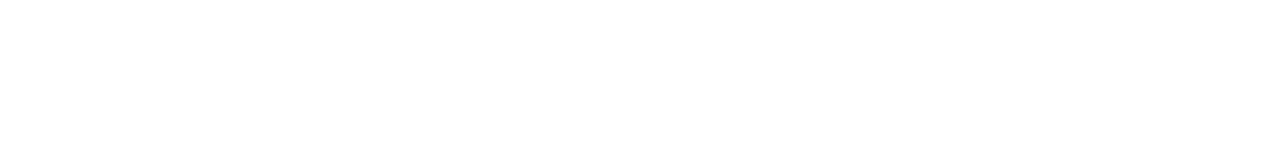
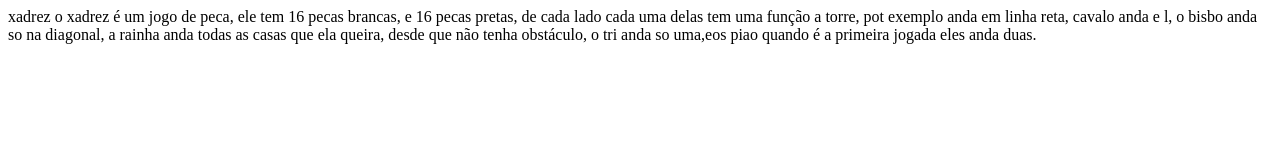
Before and after one commit to Rhay044/RHAYANNE-HTML, a plain HTML site: page index.html in a window 1280 px wide. Drawn offline with Linux system fonts and the light colour scheme.

Commit message:
index.html

```diff
--- a/index.html
+++ b/index.html
@@ -6,6 +6,10 @@
     <title>Document</title>
 </head>
 <body>
+    xadrez
+    o xadrez é um jogo de peca, ele tem 16 pecas brancas, e 16 pecas pretas, de cada lado cada uma
+    delas tem uma função a torre, pot exemplo anda em linha reta, cavalo anda e  l, o bisbo anda so na diagonal,
+    a rainha anda todas as casas que ela queira, desde que não tenha obstáculo, o tri anda so uma,eos piao quando é a primeira jogada eles anda duas.
+</body>
 
-</body>
 </html>
```
